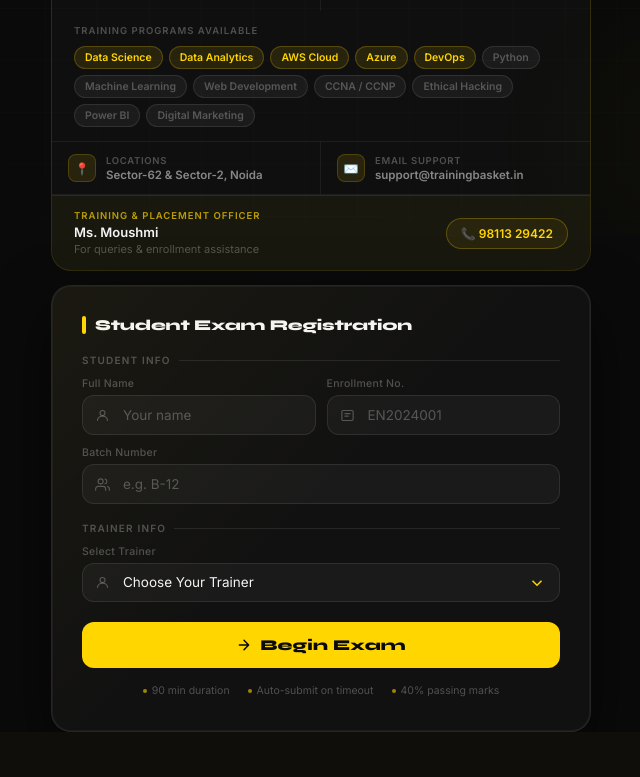
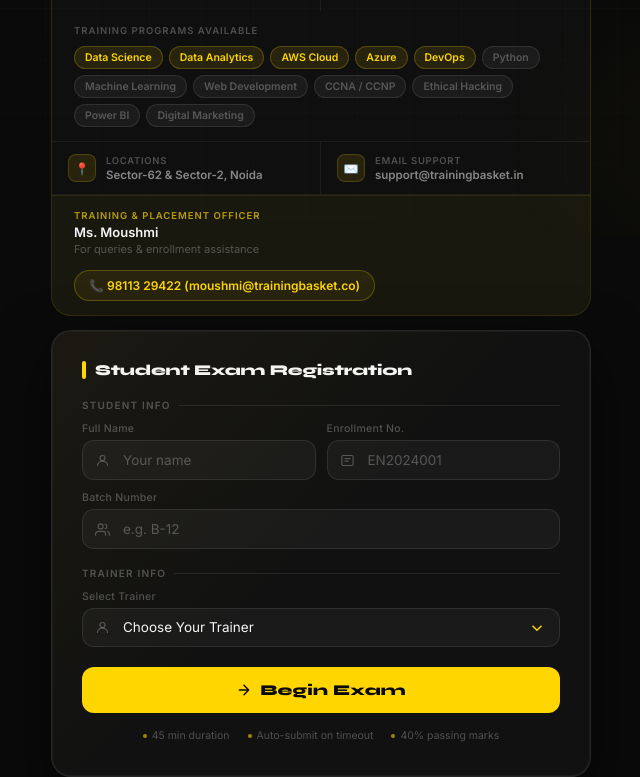
Before and after one commit to KHITOLIA/mock_test, a Flask app: page / in a window 1280 px wide. Shown: the part 564-1341 px from the top of the page, without its empty margins (319-959 px from the left). Before the commit the page ends 1296 px from the top, so only its background shows below. Run offline with Flask 3, Linux system fonts and the light colour scheme; parts of the project's set-up code (start-up, migrations or seed data) failed here and were passed over.

Commit message:
Update home.html

```diff
--- a/templates/home.html
+++ b/templates/home.html
@@ -496,7 +496,7 @@ body{
         <div class="coord-role">For queries &amp; enrollment assistance</div>
       </div>
       <div class="coord-phones">
-        <a href="tel:9811329422" class="coord-phone pulse">📞 98113 29422</a>
+        <a href="tel:9811329422" class="coord-phone pulse">📞 98113 29422 (moushmi@trainingbasket.co)</a>
 
       </div>
     </div>
@@ -563,7 +563,7 @@ body{
     </form>
 
     <div class="foot-note">
-      <div class="fn-item"><div class="fn-dot"></div>90 min duration</div>
+      <div class="fn-item"><div class="fn-dot"></div>45 min duration</div>
       <div class="fn-item"><div class="fn-dot"></div>Auto-submit on timeout</div>
       <div class="fn-item"><div class="fn-dot"></div>40% passing marks</div>
     </div>
```
